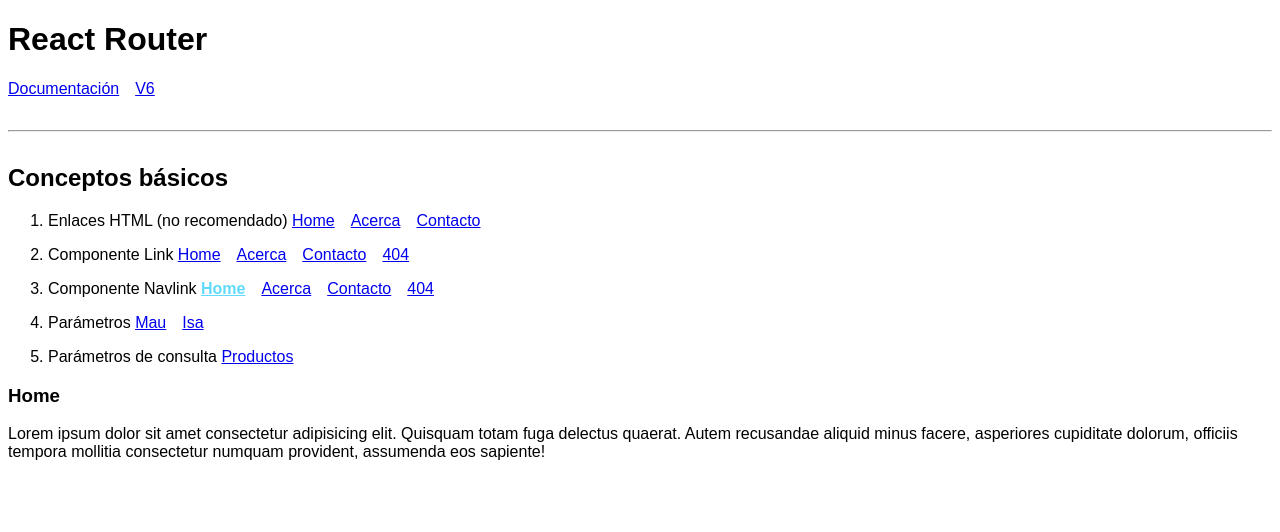
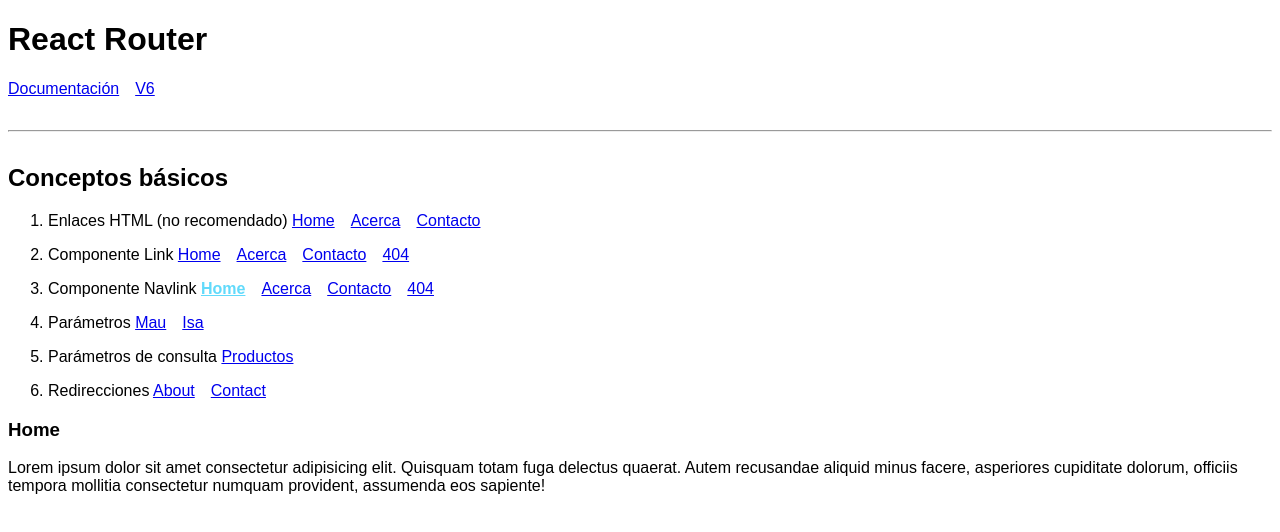
Before and after one commit to jourdanmauricio/react-rutas, a React (Create React App) app: page / in a window 1280 px wide. Shown: the top 532 px of the page. Built offline with nearby package versions, Linux system fonts and the light colour scheme.

Commit message:
Add redirections

```diff
--- a/src/components/ConceptosBasicos.js
+++ b/src/components/ConceptosBasicos.js
@@ -1,5 +1,10 @@
 import React from "react";
-import { BrowserRouter as Router, Routes, Route } from "react-router-dom";
+import {
+  BrowserRouter as Router,
+  Routes,
+  Route,
+  Navigate,
+} from "react-router-dom";
 import Acerca from "../pages/Acerca";
 import Contacto from "../pages/Contacto";
 import { Error404 } from "../pages/Error404";
@@ -21,6 +26,8 @@ const ConceptosBasicos = () => {
           <Route path="/contacto" element={<Contacto />} />
           <Route path="/usuario/:username" element={<Usuario />} />
           <Route path="/productos" element={<Productos />} />
+          <Route path="/about" element={<Navigate to="/acerca" />} />
+          <Route path="/contact" element={<Navigate to="/contacto" />} />
           <Route path="*" element={<Error404 />} />
         </Routes>
       </Router>
--- a/src/components/MenuConceptos.js
+++ b/src/components/MenuConceptos.js
@@ -42,6 +42,11 @@ const MenuConceptos = () => {
           <span>Parámetros de consulta </span>
           <Link to="/productos">Productos</Link>
         </li>
+        <li>
+          <span>Redirecciones </span>
+          <Link to="/about">About</Link>
+          <Link to="/contact">Contact</Link>
+        </li>
       </ol>
     </nav>
   );
```
